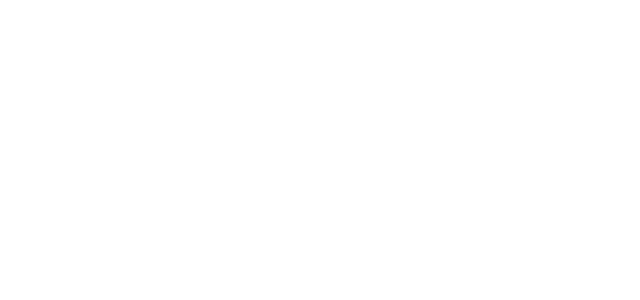
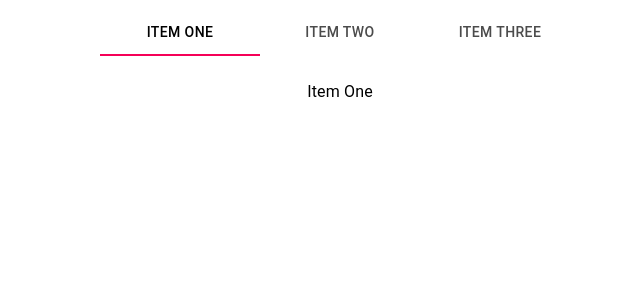
Before and after one commit to bgradecoding/dcxtct, a React (Create React App) app in the folder sample-app/: page /tab1 in a window 1280 px wide. Shown: the top 300 px of the page, without its empty margins (300-940 px from the left). Built offline with nearby package versions, Linux system fonts and the light colour scheme.

Commit message:
tab base coding

```diff
--- a/sample-app/package.json
+++ b/sample-app/package.json
@@ -7,6 +7,7 @@
     "@testing-library/jest-dom": "^5.12.0",
     "@testing-library/react": "^11.2.7",
     "@testing-library/user-event": "^12.8.3",
+    "axios": "^0.21.1",
     "react": "^17.0.2",
     "react-dom": "^17.0.2",
     "react-router-dom": "^5.2.0",
--- a/sample-app/src/App.js
+++ b/sample-app/src/App.js
@@ -1,14 +1,16 @@
 import React from 'react';
-import page1 from './pages/page1';
-import page2 from './pages/page2';
+import Page1 from './pages/Page1';
+import Page2 from './pages/Page2';
+import Tab1 from './pages/Tab1';
 import { BrowserRouter as Router, Route, Switch } from 'react-router-dom';
 
 function App() {
   return (
     <Router>
       <Switch>
-      <Route path="/" exact component={page1}/>
-      <Route path="/page2" component={page2}/>
+      <Route path="/" exact component={Page1}/>
+      <Route path="/page2" component={Page2}/>
+      <Route path="/tab1" component={Tab1}/>
       </Switch>
     </Router>
   );
--- a/sample-app/src/index.css
+++ /dev/null
@@ -1,13 +0,0 @@
-body {
-  margin: 0;
-  font-family: -apple-system, BlinkMacSystemFont, 'Segoe UI', 'Roboto', 'Oxygen',
-    'Ubuntu', 'Cantarell', 'Fira Sans', 'Droid Sans', 'Helvetica Neue',
-    sans-serif;
-  -webkit-font-smoothing: antialiased;
-  -moz-osx-font-smoothing: grayscale;
-}
-
-code {
-  font-family: source-code-pro, Menlo, Monaco, Consolas, 'Courier New',
-    monospace;
-}
--- a/sample-app/src/index.js
+++ b/sample-app/src/index.js
@@ -1,6 +1,5 @@
 import React from 'react';
 import ReactDOM from 'react-dom';
-import './index.css';
 import App from './App';
 import reportWebVitals from './reportWebVitals';
 
--- /dev/null
+++ b/sample-app/src/pages/Tab1.js
@@ -0,0 +1,67 @@
+import React from 'react';
+import PropTypes from 'prop-types';
+import { makeStyles } from '@material-ui/core/styles';
+import AppBar from '@material-ui/core/AppBar';
+import Tabs from '@material-ui/core/Tabs';
+import Tab from '@material-ui/core/Tab';
+import Typography from '@material-ui/core/Typography';
+import Box from '@material-ui/core/Box';
+
+function TabPanel(props) {
+    const { children, value, index, ...other } = props;
+
+    return (
+      <div
+        role="tabpanel"
+        hidden={value !== index}
+        id={`simple-tabpanel-${index}`}
+        aria-labelledby={`simple-tab-${index}`}
+        {...other}
+      >
+        {value === index && (
+          <Box p={3}>
+            <Typography>{children}</Typography>
+          </Box>
+        )}
+      </div>
+    );
+  }
+
+  function a11yProps(index) {
+    return {
+      id: `simple-tab-${index}`,
+      'aria-controls': `simple-tabpanel-${index}`,
+    };
+  }
+
+
+  export default function SimpleTabs() {
+    const [value, setValue] = React.useState(0);
+
+    const handleChange = (event, newValue) => {
+      setValue(newValue);
+    };
+
+    return (
+      <div style={{ display: 'flex' ,justifyContent: 'center' ,flexDirection: 'column',  alignItems: 'center'}}>
+        <div>
+          <Tabs value={value} style={{}} onChange={handleChange} aria-label="simple tabs example">
+            <Tab label="Item One" {...a11yProps(0)} />
+            <Tab label="Item Two" {...a11yProps(1)} />
+            <Tab label="Item Three" {...a11yProps(2)} />
+          </Tabs>
+          </div>
+        <div style={{}}>
+        <TabPanel value={value} index={0}>
+          Item One
+        </TabPanel>
+        <TabPanel value={value} index={1}>
+          Item Two
+        </TabPanel>
+        <TabPanel value={value} index={2}>
+          Item Three
+        </TabPanel>
+        </div>
+      </div>
+    );
+  }
--- a/sample-app/src/pages/page1.js
+++ b/sample-app/src/pages/page1.js
@@ -1,8 +1,24 @@
-import React from 'react'
+import React, { useEffect, useState } from 'react'
+import BaseService from '../service/baseService'
 
-export default function page1(){
+
+function Page1() {
+
+    const baseService = BaseService.getInstance()
+    async function init(){
+        const result = await baseService.fnRest('', '', '')
+    }
+    const [count, setCount] = useState(0);
+
+
+
+    useEffect(()=>{
+        init()
+    }, [] )
 
     return (
         <div>page1</div>
     )
 }
+
+export default Page1
--- a/sample-app/src/pages/page2.js
+++ b/sample-app/src/pages/page2.js
@@ -1,6 +1,6 @@
 import React from 'react'
 
-export default function page2(){
+export default function Page2(){
 
     return (
         <div>page2</div>
--- /dev/null
+++ b/sample-app/src/service/baseService.js
@@ -0,0 +1,63 @@
+import axios from "axios";
+
+export default class BaseService {
+
+  static getInstance() {
+    if (!BaseService.instance) {
+      BaseService.instance = new BaseService();
+    }
+    return BaseService.instance;
+  }
+
+  config={
+    method: 'GET',
+    url: '',
+    headers: {'Content-Type':'application/json'},
+    data: {}
+  }
+
+  async fnRest(method, url, requestBody){
+
+    this.config.method = method
+
+    this.config.url = 'http://localhost:3300/users/' + url    //문제 url 넣기
+
+    this.config.data = requestBody
+
+    try {
+
+      console.log("axios request url : " + url + ", requestBody : " + requestBody)
+
+      const response = await axios.request(this.config)
+      console.log('server response -----'+JSON.stringify(response.data))
+      if (response.status === 200) {
+        return response.data
+      } else {
+        const noResponseError = {
+          successOrNot: 'N',
+          statusCode: 'NO.RESPONSE',
+          data: {}
+        }
+        throw noResponseError
+      }
+    } catch (errorResponse) {
+      if (errorResponse && (errorResponse).error) {
+        const errors = {
+          successOrNot: 'N',
+          statusCode: 'ERROR.RESPONSE',
+          data: errorResponse.data
+        }
+        throw errors
+      } else {
+        const unknownError= {
+          successOrNot: 'N',
+          statusCode: 'UNKNOWN.SERVER',
+          data: {}
+        }
+        throw unknownError
+      }
+    }
+  }
+
+
+}
```
Also changed, not shown: sample-app/src/App.css (deleted, +0 -38 lines), 2 other files (tests, documents, lock files or other folders).
